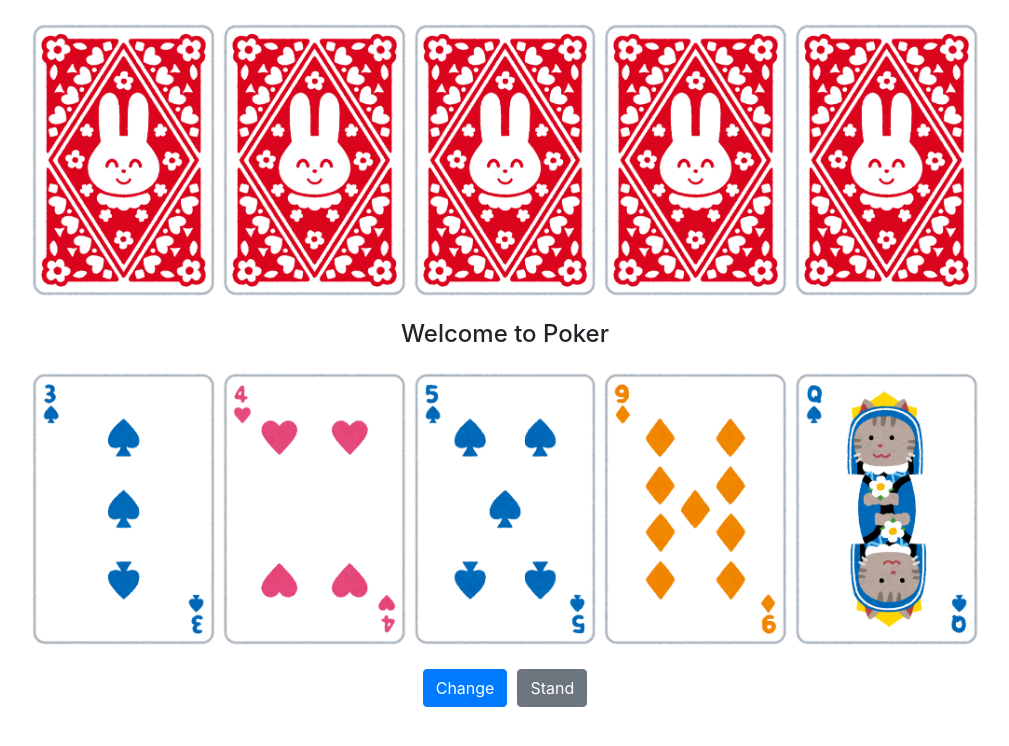
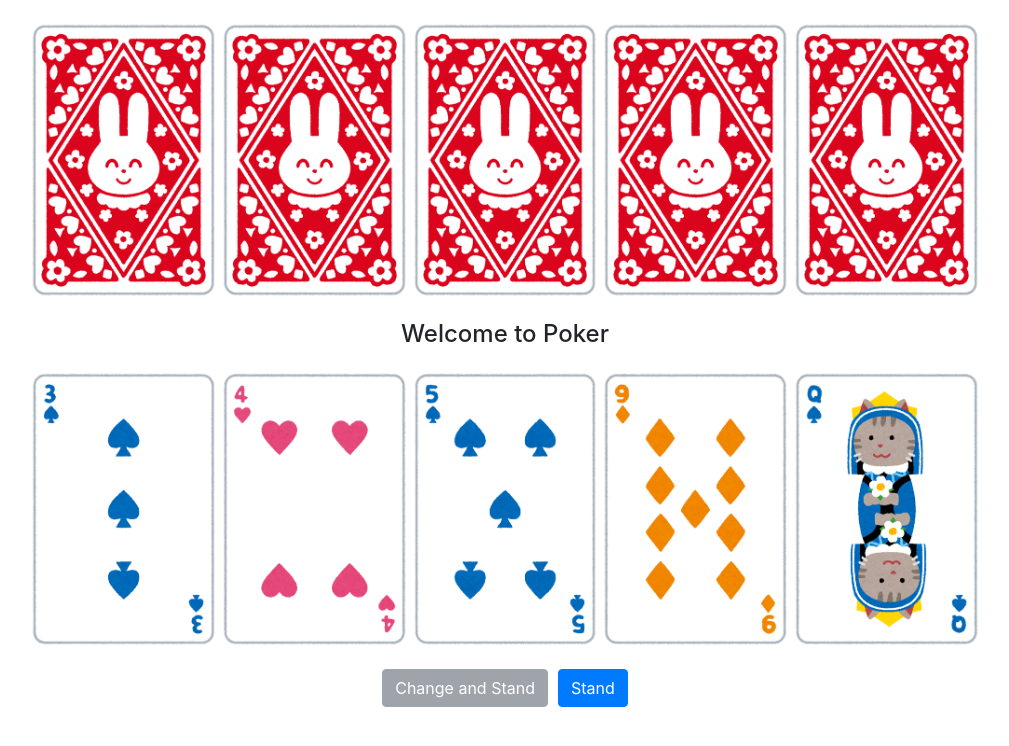
Before and after one commit to expajp/vue-poker, a Vue app: page / in a window 1280 px wide. Shown: the top 746 px of the page, without its empty margins (135-1144 px from the left). Built offline with nearby package versions, Linux system fonts and the light colour scheme.

Commit message:
disabled change button when no card selected

```diff
--- a/src/components/Player.vue
+++ b/src/components/Player.vue
@@ -13,10 +13,12 @@
         </div>
         <div class="flex" v-show="showButtons">
             <div class="btn-group" role="group">
-                <button class="btn btn-primary" @click="change" v-show="!changed">Change</button>
+                <button class="btn btn-secondary" :disabled="!isSelected" @click="change" v-show="!changed">
+                    Change and Stand
+                </button>
             </div>
             <div class="btn-group" role="group">
-                <button class="btn btn-secondary" @click="stand">Stand</button>
+                <button class="btn btn-primary" @click="stand">Stand</button>
             </div>
         </div>
     </div>
@@ -73,6 +75,9 @@ export default {
         },
         isAllSelected() {
             return this.selected.length == 5
+        },
+        isSelected() {
+            return this.selected.length > 0
         }
     },
     methods: {
```
